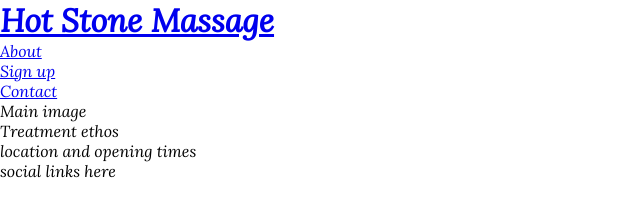
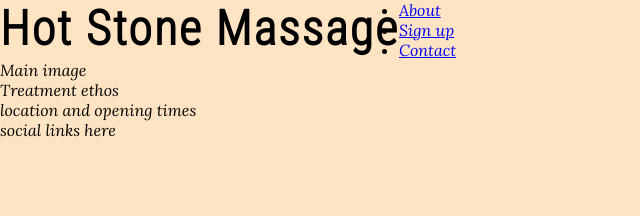
Before and after one commit to Eliza2781/project-one, a plain HTML site: page index.html in a window 1280 px wide. Shown: the whole page, without its empty margins (0-640 px from the left). Drawn offline with Linux system fonts and the light colour scheme.

Commit message:
Add style heading and logo

```diff
--- a/assets/css/style.css
+++ b/assets/css/style.css
@@ -7,5 +7,27 @@
 
 }
 body {
-    font-family: lora;
+    font-family: Lora, abril;
+    font-weight: 400;
+    color: black;
 }
+
+/* heading and logo */
+
+h1, h2 {
+    font-family: Roboto condensed, Din;
+    text-transform: capitalize;
+    letter-spacing: 2px;
+    color: black;
+}
+
+#logo  {
+    float: left;
+    font-size: 300%;
+
+
+}
+
+body {
+    background-color: bisque;
+}
--- a/index.html
+++ b/index.html
@@ -1,5 +1,6 @@
 <!DOCTYPE html>
 <html lang="en">
+
 <head>
     <meta charset="UTF-8">
     <meta http-equiv="X-UA-Compatible" content="IE=edge">
@@ -10,10 +11,11 @@
     <link rel="stylesheet" href="assets/css/style.css">
     <title>Hot Stone Massage</title>
 </head>
+
 <body>
     <header>
-     <a   href="index.html">
-        <h1>Hot Stone Massage</h1>
+        <a href="index.html">
+            <h1 id="logo">Hot Stone Massage</h1>
         </a>
         <nav>
             <ul>
@@ -28,7 +30,7 @@
                 </li>
 
             </ul>
-            </nav>
+        </nav>
     </header>
     <section>
         Main image
@@ -41,4 +43,5 @@
         social links here
     </footer>
 </body>
+
 </html>
```
